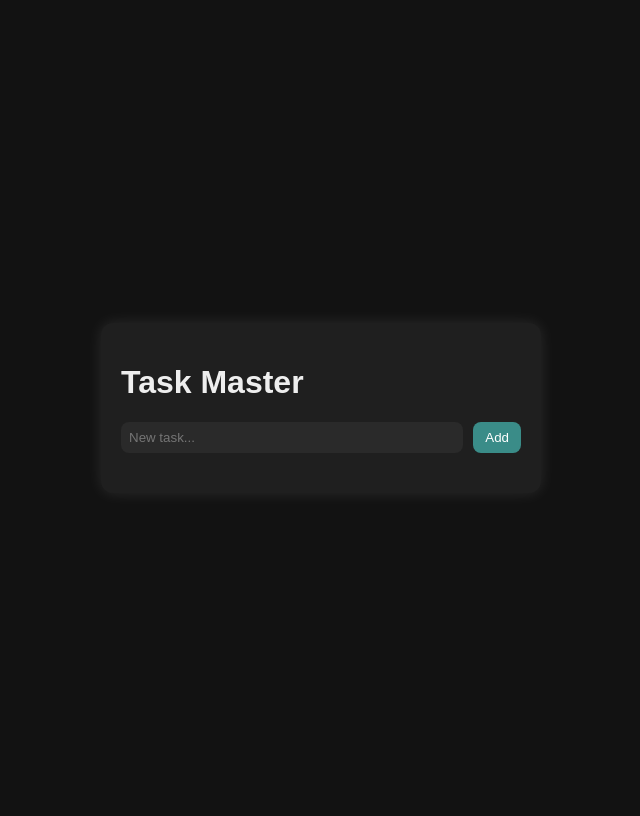
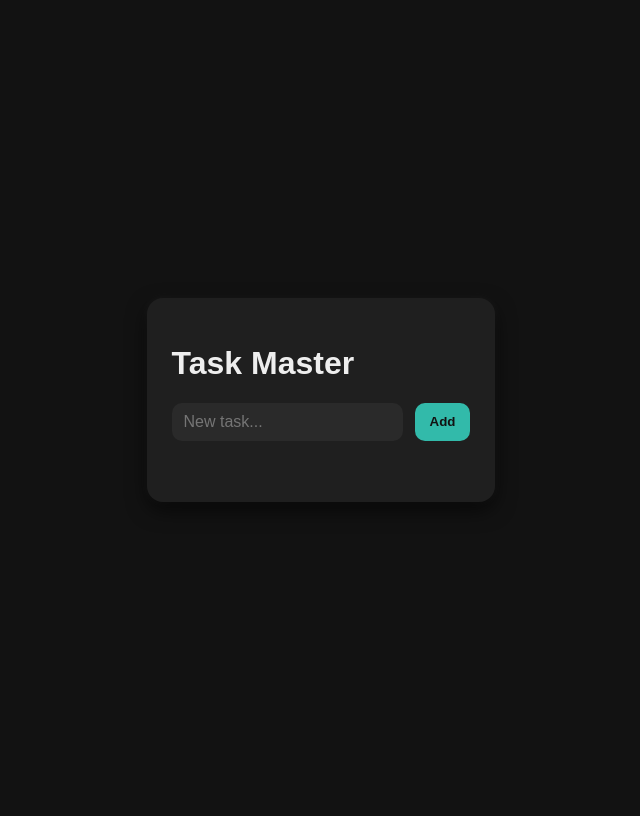
Before and after one commit to eard3n1/task_master, a Flask app: page / in a window 1280 px wide. Shown: the whole page, without its empty margins (319-959 px from the left). After the commit the page ends 502 px from the top, so only its background shows below. Run offline with Flask 3, Linux system fonts and the light colour scheme.

Commit message:
enhanced style

```diff
--- a/static/style.css
+++ b/static/style.css
@@ -1,70 +1,126 @@
-body {
-    font-family: Arial, sans-serif;
-    background: #121212;
+html, body {
+    height: 100%;
+    margin: 0;
+    padding: 0;
+    font-family: 'Arial', sans-serif;
+    background-color: #121212;
     color: #eee;
     display: flex;
     justify-content: center;
     align-items: center;
-    height: 100vh;
 }
 
 .container {
-    width: 400px;
+    width: 90%;
+    max-width: 400px;
+    max-height: 90%;
     background: #1f1f1f;
-    padding: 20px;
-    border-radius: 12px;
-    box-shadow: 0 0 15px rgba(255,255,255,0.1);
+    padding: 25px;
+    border-radius: 16px;
+    box-shadow: 0 8px 20px rgba(0, 0, 0, 0.6), 0 0 10px rgba(255,255,255,0.05);
+    display: flex;
+    flex-direction: column;
+    transition: transform 0.2s ease-in-out;
+}
+
+.container:hover {
+    transform: translateY(-3px);
 }
 
 .task-input {
     display: flex;
-    gap: 10px;
+    gap: 12px;
 }
 
 input {
     flex: 1;
-    padding: 8px;
+    padding: 10px 12px;
     border: none;
-    border-radius: 8px;
+    border-radius: 10px;
     background: #2a2a2a;
     color: #eee;
+    font-size: 1rem;
+    outline: none;
+    transition: background 0.2s, box-shadow 0.2s;
+}
+
+input:focus {
+    background: #333;
+    box-shadow: 0 0 0 2px #3bf6e0b9;
 }
 
 button {
-    background: #47bdb7b1;
+    background: #3bf6e0b9;
     border: none;
-    border-radius: 8px;
-    padding: 8px 12px;
-    color: white;
-    transition: 0.2s;
+    border-radius: 10px;
+    padding: 10px 15px;
+    cursor: pointer;
+    color: #121212;
+    font-weight: bold;
+    transition: all 0.2s ease-in-out;
 }
 
 button:hover {
-    background: #47bdb776;
+    background: #3bf6e05d;
+    transform: scale(1.05);
 }
 
 ul {
     margin-top: 20px;
     list-style: none;
     padding: 0;
+    flex: 1;
+    overflow-y: auto;
+    scrollbar-width: thin;
+    scrollbar-color: #3bf6e0b9 transparent;
+}
+
+ul::-webkit-scrollbar {
+    width: 6px;
+}
+
+ul::-webkit-scrollbar-thumb {
+    background-color: #3bf6e0b9;
+    border-radius: 3px;
+}
+
+ul::-webkit-scrollbar-track {
+    background: transparent;
 }
 
 li {
     display: flex;
     align-items: center;
     justify-content: space-between;
-    padding: 8px;
+    padding: 10px;
     border-bottom: 1px solid #333;
-    gap: 10px;
+    gap: 12px;
+    transition: background 0.2s;
+    border-radius: 8px;
+}
+
+li:hover {
+    background: rgba(59, 246, 224, 0.1);
 }
 
 li .task-text {
     flex: 1;
     word-break: break-word;
+    font-size: 1rem;
 }
 
 li button {
     flex-shrink: 0;
+    background: transparent;
+    color: #ff6b6b;
+    font-weight: bold;
+    padding: 5px 8px;
+    border-radius: 6px;
+    transition: background 0.2s;
+}
+
+li button:hover {
+    background: #ff6b6b33;
 }
 
 .done {
```
